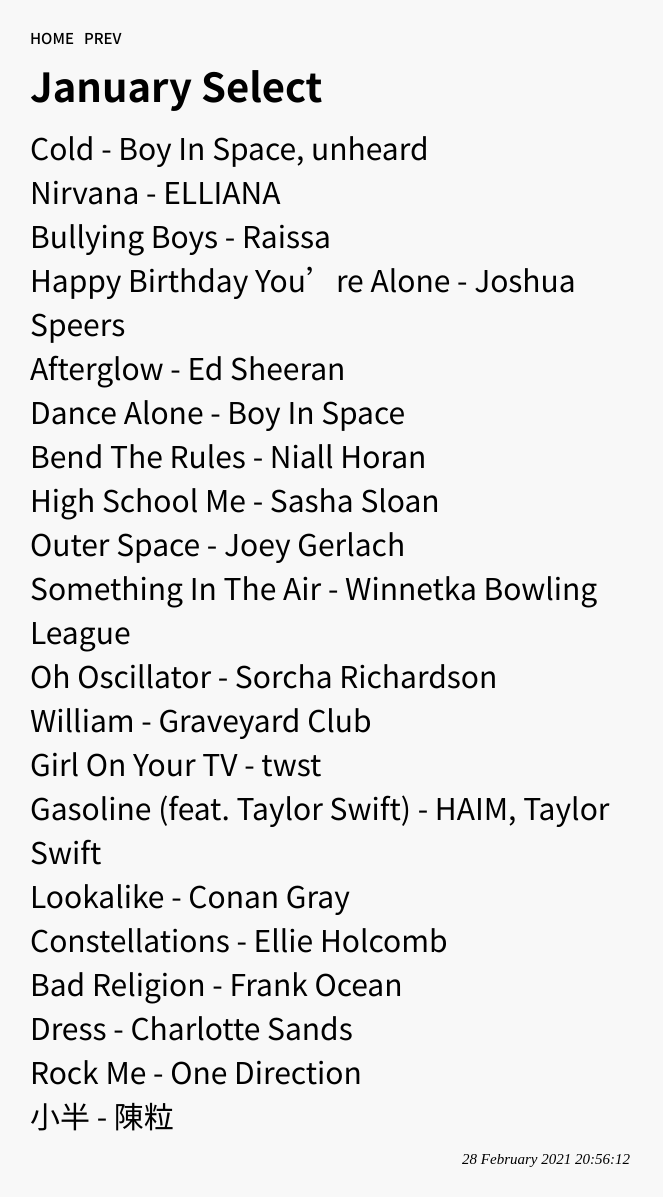
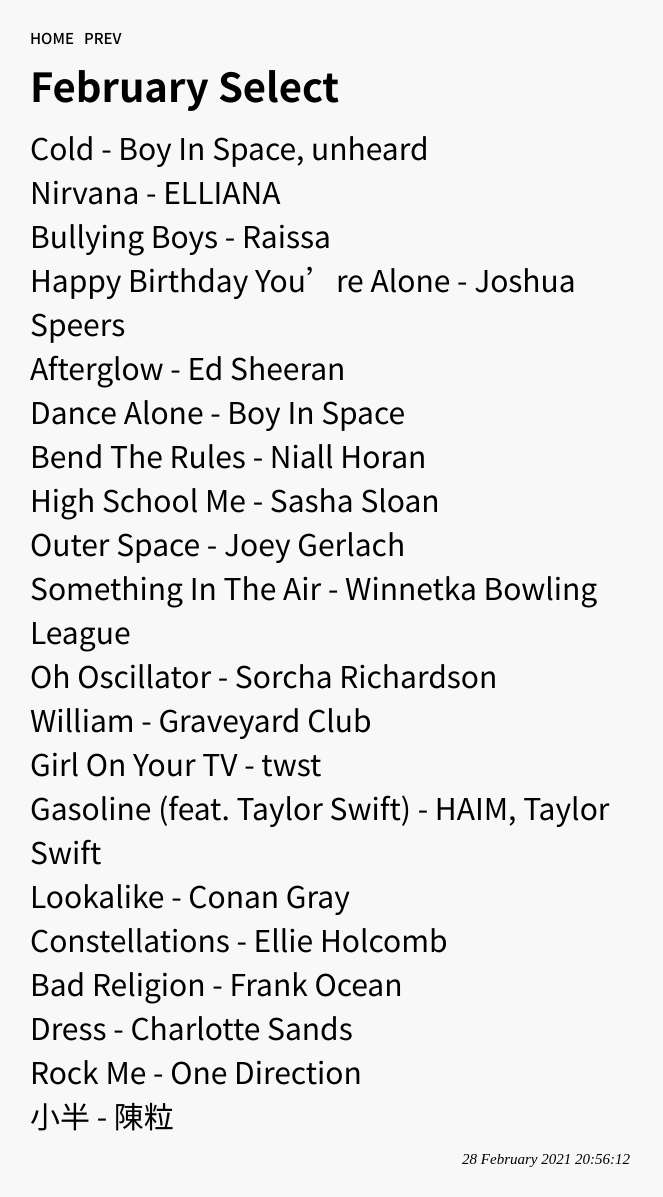
Before and after one commit to law-wang/ferrari, a Jekyll site: the page built from _posts/2021-02-28-fourtyseven.md, in a window 1280 px wide. Shown: the whole page, without its empty margins (0-663 px from the left). Built offline with Jekyll 4.4.1, drawn with Linux system fonts in a browser that asks for light colours; some web fonts are replaced.

Commit message:
Update 2021-02-28-fourtyseven.md

```diff
--- a/_posts/2021-02-28-fourtyseven.md
+++ b/_posts/2021-02-28-fourtyseven.md
@@ -3,7 +3,7 @@
 date:   2021-02-28 20:56:12
 ---
 
-###### January Select
+###### February Select
 
 Cold - Boy In Space, unheard
 
```
